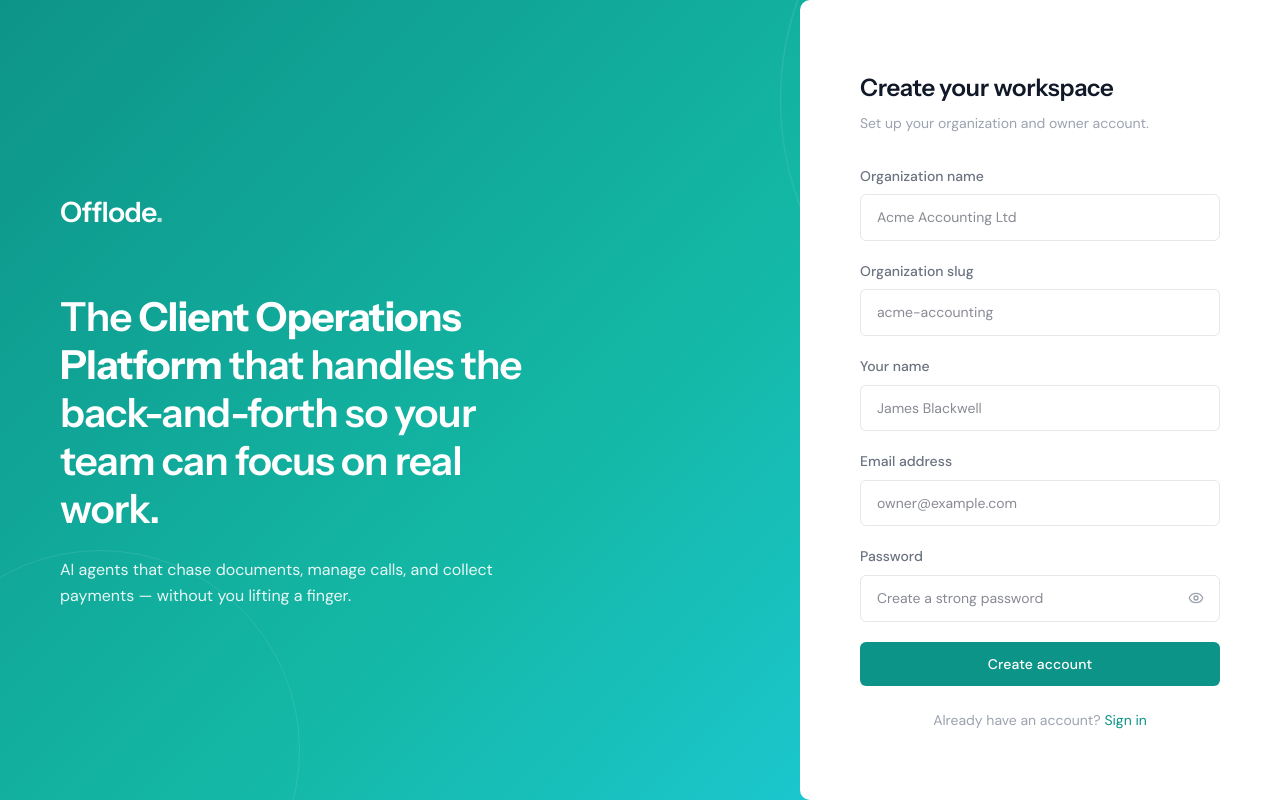
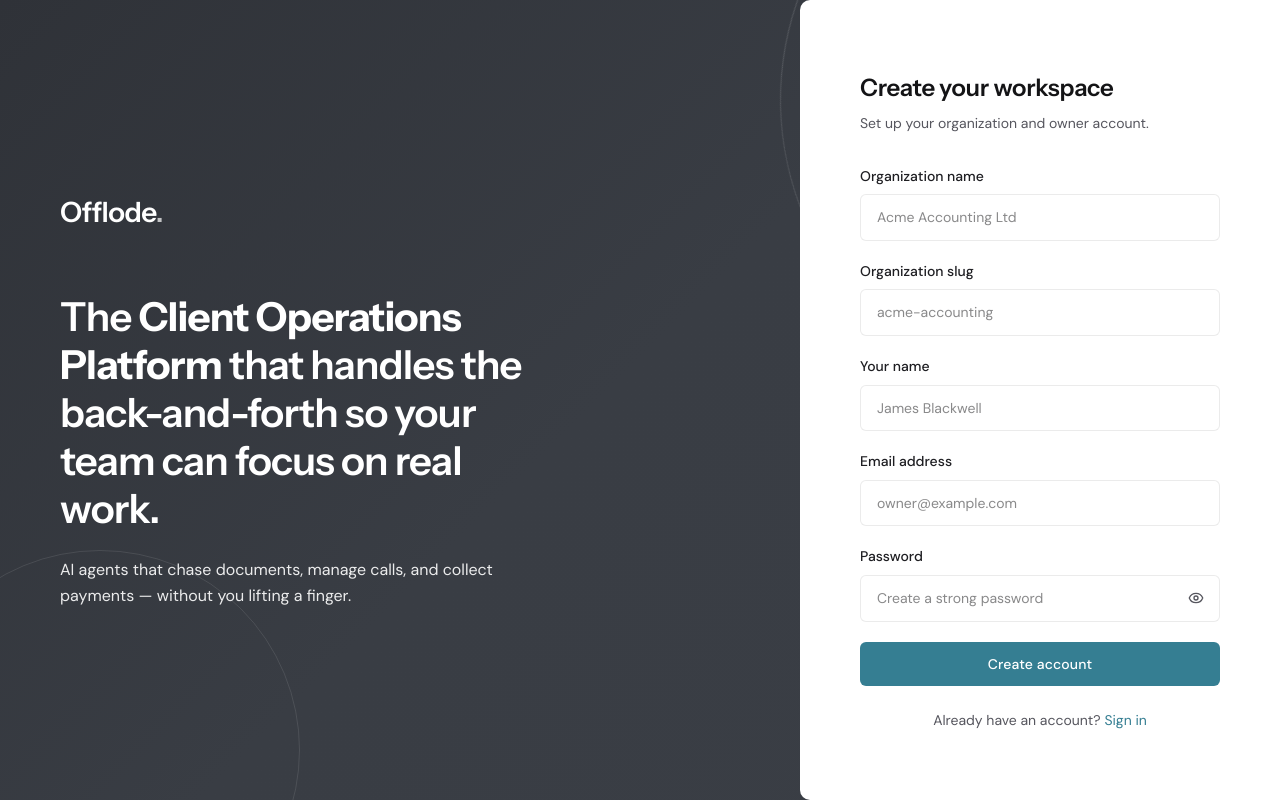
Before and after one commit to Offlode-platform/front_end, a Next.js app: page /signup in a window 1280 px wide. Built offline with nearby package versions, Linux system fonts and the light colour scheme; no server answers.

Commit message:
Refactor login and signup pages to remove unused data attributes and update CSS variables for improved theming consistency across light and dark modes.

```diff
--- a/src/features/auth/login-page.tsx
+++ b/src/features/auth/login-page.tsx
@@ -5,7 +5,7 @@
 
 export function LoginPage() {
   return (
-    <div className="login-page" data-offlode-theme="light">
+    <div className="login-page">
       <LoginBrandPanel />
       <div className="login-right">
         <LoginCredentialsForm />
--- a/src/features/auth/signup-page.tsx
+++ b/src/features/auth/signup-page.tsx
@@ -5,7 +5,7 @@
 
 export function SignupPage() {
   return (
-    <div className="login-page" data-offlode-theme="light">
+    <div className="login-page">
       <LoginBrandPanel />
       <div className="login-right">
         <SignupForm />
--- a/src/features/auth/two-fa-bootstrap-setup-page.tsx
+++ b/src/features/auth/two-fa-bootstrap-setup-page.tsx
@@ -136,7 +136,7 @@
   };
 
   return (
-    <div className="login-page" data-offlode-theme="light">
+    <div className="login-page">
       <LoginBrandPanel />
 
       <div className="login-right">
--- a/src/styles/offlode-login.css
+++ b/src/styles/offlode-login.css
@@ -1,28 +1,29 @@
 /* Offlode login screen — scoped under .login-page (from offlode-test-v50 design) */
 
 .login-page {
-  --primary-teal: #0d9488;
-  --teal-500: #14b8a6;
+  --primary-teal: var(--brand);
+  --teal-500: var(--brand-electric);
   --font-display: var(--font-offlode-display), "Instrument Sans", system-ui,
     sans-serif;
   --font-body: var(--font-synapse-sans), "DM Sans", system-ui, sans-serif;
   --space-lg: 24px;
   --radius-xl: 10px;
-  --card-bg: #ffffff;
-  --text-primary: #111827;
-  --text-secondary: #6b7280;
-  --text-tertiary: #9ca3af;
-  --border-color: #e5e7eb;
-  --input-bg: #ffffff;
+  --card-bg: var(--card-lt);
+  --text-primary: var(--text-primary-lt);
+  --text-secondary: var(--text-secondary-lt);
+  --text-tertiary: var(--text-tertiary-lt);
+  --border-color: rgba(0, 0, 0, 0.08);
+  --input-bg: var(--card-lt);
 }
 
-.login-page[data-offlode-theme="dark"] {
-  --card-bg: #151f2e;
-  --text-primary: #f9fafb;
-  --text-secondary: #e5e7eb;
-  --text-tertiary: #9ca3af;
-  --border-color: #243044;
-  --input-bg: #1e293b;
+[data-theme="dark"] .login-page,
+[data-theme="hybrid"] .login-page {
+  --card-bg: var(--card-dk);
+  --text-primary: var(--text-primary-dk);
+  --text-secondary: var(--text-secondary-dk);
+  --text-tertiary: var(--text-tertiary-dk);
+  --border-color: rgba(255, 255, 255, 0.12);
+  --input-bg: rgba(255, 255, 255, 0.03);
 }
 
 @keyframes offlode-login-spin {
@@ -34,10 +35,24 @@
 .login-page {
   min-height: 100vh;
   display: flex;
-  background: linear-gradient(135deg, #0d9488 0%, #14b8a6 50%, #22d3ee 100%);
+  background: linear-gradient(
+    135deg,
+    var(--hull-dk) 0%,
+    var(--header-dk) 48%,
+    var(--card-bed-dk) 100%
+  );
   position: relative;
   overflow: hidden;
   font-family: var(--font-body);
+}
+
+[data-theme="light"] .login-page {
+  background: linear-gradient(
+    135deg,
+    var(--hull-lt) 0%,
+    var(--header-lt) 48%,
+    var(--card-bed-lt) 100%
+  );
 }
 
 .login-page::before {
@@ -247,16 +262,16 @@
 }
 
 .login-page .btn-primary {
-  background: #0d9488;
+  background: var(--brand);
   color: #fff;
 }
 
 .login-page .btn-primary:hover:not(:disabled) {
-  background: #0f766e;
+  background: var(--brand-deep);
 }
 
 .login-page .login-form .btn-primary {
-  background: #0d9488;
+  background: var(--brand);
   color: #ffffff !important;
   font-weight: 500;
   width: 100%;
@@ -267,7 +282,7 @@
 }
 
 .login-page .login-form .btn-primary:hover:not(:disabled) {
-  background: #0f766e;
+  background: var(--brand-deep);
   color: #ffffff !important;
 }
 
@@ -314,11 +329,13 @@
   line-height: 1.45;
 }
 
-.login-page[data-offlode-theme="dark"] .login-code-box {
+[data-theme="dark"] .login-page .login-code-box,
+[data-theme="hybrid"] .login-page .login-code-box {
   background: rgba(255, 255, 255, 0.03);
 }
 
-.login-page[data-offlode-theme="dark"] .login-form-error {
+[data-theme="dark"] .login-page .login-form-error,
+[data-theme="hybrid"] .login-page .login-form-error {
   background: rgba(239, 68, 68, 0.15);
   color: #fecaca;
   border-color: rgba(239, 68, 68, 0.35);
```
